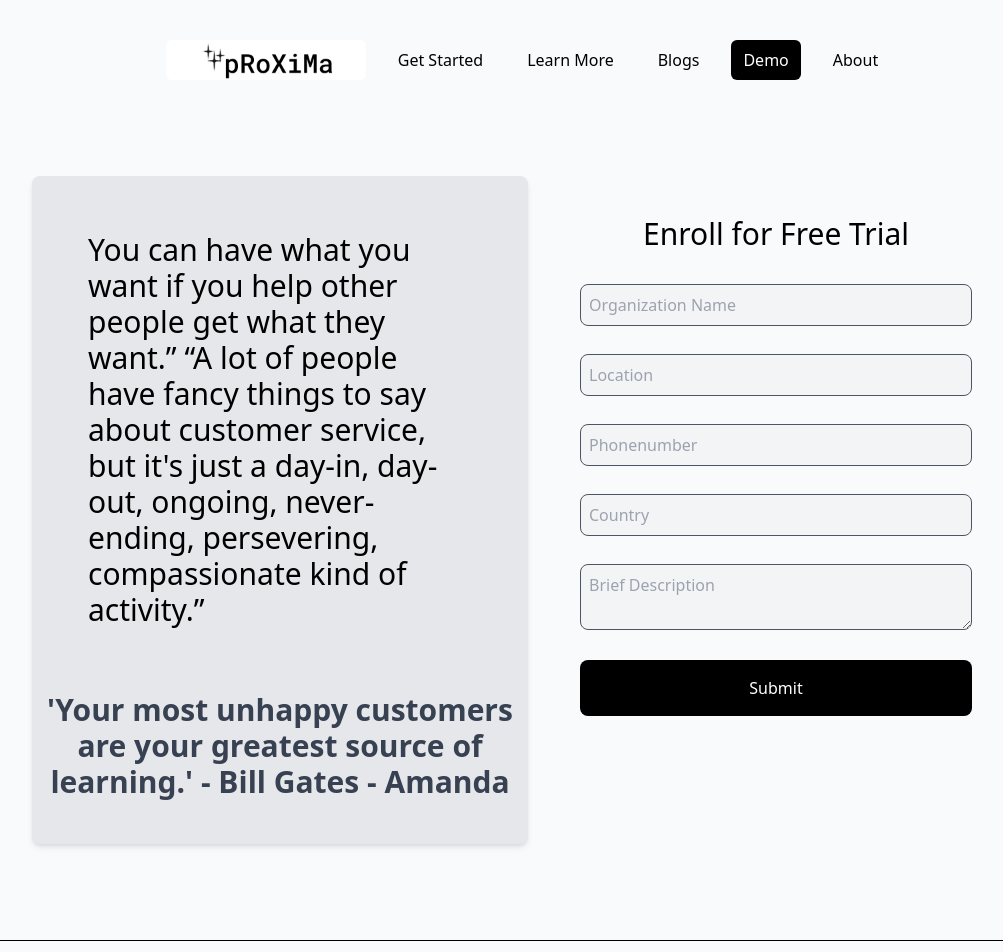
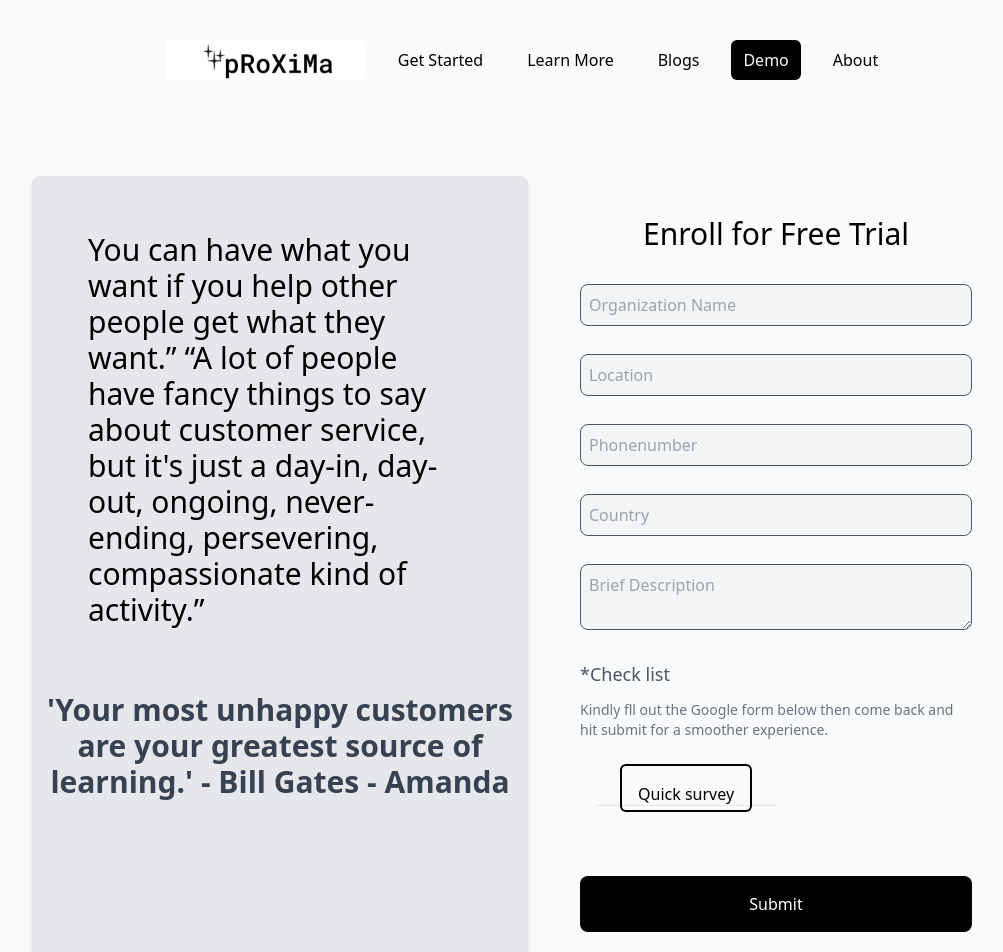
Before and after one commit to cjephuneh/previous_web_client, a Next.js app: page /freetrial in a window 1280 px wide. Shown: the top 952 px of the page, without its empty margins (112-1115 px from the left). Built offline with nearby package versions, Linux system fonts and the light colour scheme; what @badrap/bar-of-progress would draw is missing.

Commit message:
Added google forms survey

```diff
--- a/components/Trial/FreTrialForm.js
+++ b/components/Trial/FreTrialForm.js
@@ -189,6 +189,33 @@ const FreeTrialForm = (props) => {
                   />
                 </div>
 
+                {/* Area For a quick text and link to use when filling out the form. */}
+                <div className="mb-6">
+                  {/* <label
+                    for="description"
+                    className="block mb-2 text-sm text-gray-900"
+                  >
+                    Brief Descripton
+                  </label> */}
+                  <h2 className="text-lg text-gray-600 pb-3">*Check list</h2>
+                  <p className="text-gray-500 text-sm">Kindly fll out the Google form below then come back and hit submit for a smoother experience. </p>
+                  <div className="cursor-pointer hover:scale-105 transform transition duration-300 ease-out p-4">
+          <div className="relative">
+            <a
+              target="_blank"
+              className="no-underline border-b border-blue text-blue"
+              href="https://docs.google.com/forms/d/e/1FAIpQLSd3zk5zw_NJGErJ-fWNq0upfYDR6iKV5EOnFQojSk7RofWq-g/viewform"
+            >
+              <button className=" text-black p-4 rounded-md m-2  md:m-6 md:mt-2 hover:animate-pulse md:h-12 border-2 border-black w-30">
+              Quick survey
+            </button>
+
+            </a>
+          </div>
+        </div>
+
+                </div>
+
                 <div className="mb-6">
                   <button
                     type="button"
```
